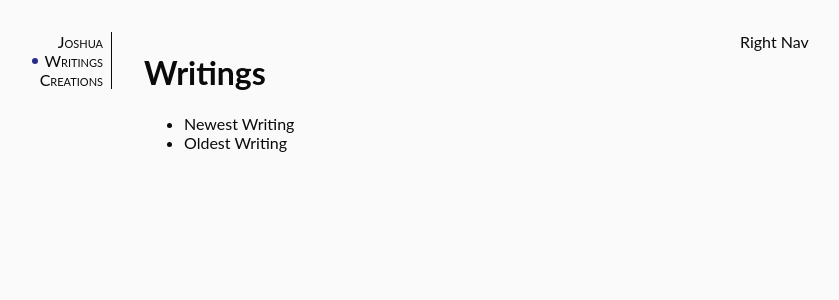
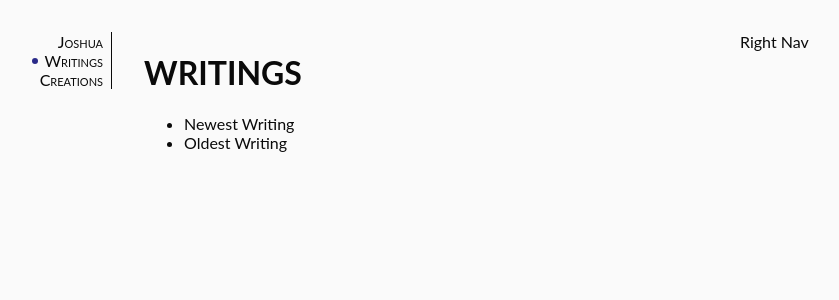
Before and after one commit to jdnordy/joshuadavidnordstrom, a Next.js app: page /writings in a window 1280 px wide. Shown: the top 300 px of the page, without its empty margins (218-1057 px from the left). Built offline with nearby package versions, Linux system fonts and the light colour scheme.

Commit message:
changed h1 to caps

```diff
--- a/pages/creations/index.tsx
+++ b/pages/creations/index.tsx
@@ -5,7 +5,7 @@ import { Layout } from '../../components';
 const Works: React.FC = () => (
   <Layout page="creations">
     <main>
-      <h1>Creations</h1>
+      <h1>CREATIONS</h1>
       <p>Here will be a list of creations.</p>
     </main>
   </Layout>
--- a/pages/writings/index.tsx
+++ b/pages/writings/index.tsx
@@ -5,7 +5,7 @@ import { Layout } from '../../components';
 const Writings: React.FC = () => (
   <Layout page="writings">
     <main>
-      <h1>Writings</h1>
+      <h1>WRITINGS</h1>
       <ul>
         <li>Newest Writing</li>
         <li>Oldest Writing</li>
```
